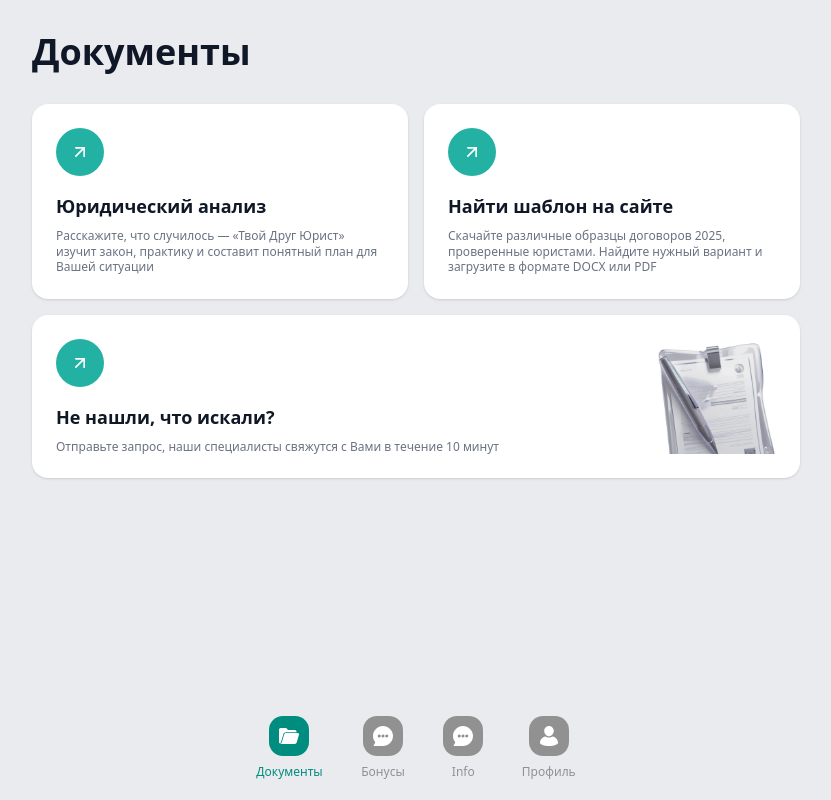
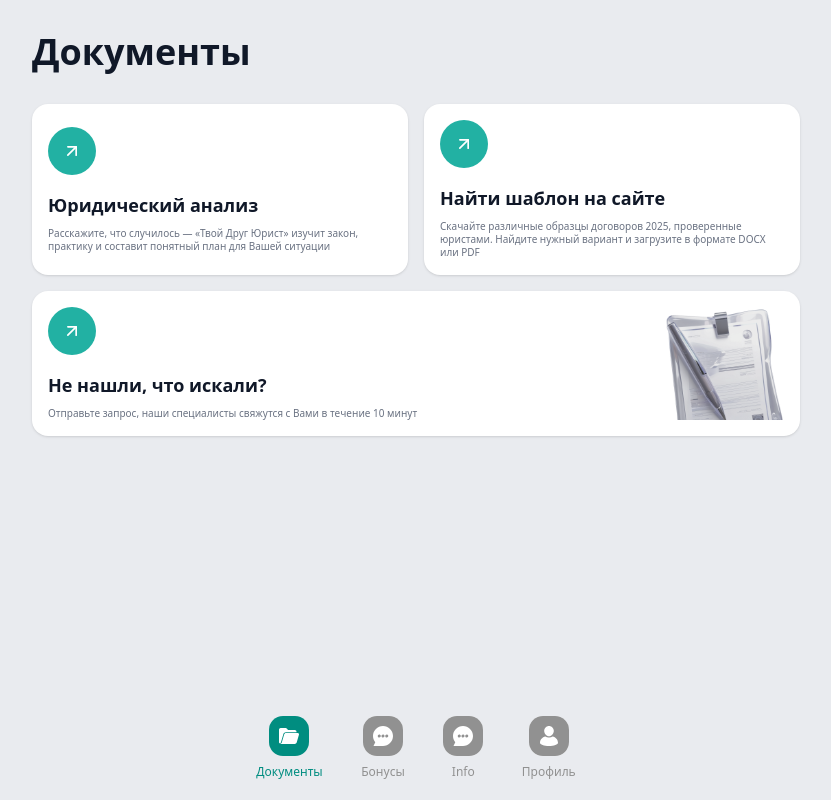
Before and after one commit to RaF75region/amulex-mini-app, a Next.js app: page /docs in a window 1280 px wide. Shown: the whole page, without its empty margins (224-1055 px from the left). Built offline with nearby package versions, Linux system fonts and the light colour scheme.

Commit message:
document done

```diff
--- a/src/entities/documents/ui/document-card.tsx
+++ b/src/entities/documents/ui/document-card.tsx
@@ -20,7 +20,7 @@ export const DocumentCard: React.FC<DocumentCardProps> = ({
     return (
         <button
             onClick={onClick}
-            className="group bg-white hover:bg-[#22B1A3] rounded-2xl p-6 shadow-sm hover:shadow-md transition-all duration-200 text-left w-full relative overflow-visible"
+            className="group bg-white hover:bg-[#22B1A3] rounded-2xl p-4 shadow-sm hover:shadow-md transition-all duration-200 text-left w-full relative overflow-visible"
         >
             <div className="flex items-end justify-between w-full relative">
                 <div className={cn("flex flex-col gap-4 flex-1", showIllustration && "max-w-[calc(100%-130px)]")}>
@@ -29,10 +29,10 @@ export const DocumentCard: React.FC<DocumentCardProps> = ({
                     </div>
 
                     <div>
-                        <h2 className="text-lg font-semibold text-gray-900 group-hover:text-white mb-2 transition-colors duration-200">
+                        <h3 className="text-lg font-semibold text-gray-900 group-hover:text-white mb-2 transition-colors duration-200">
                             {title}
-                        </h2>
-                        <p className="text-[12px] font-normal leading-[130%] text-gray-500 group-hover:text-white transition-colors duration-200">
+                        </h3>
+                        <p className="text-[10px] font-normal leading-[130%] text-gray-500 group-hover:text-white transition-colors duration-200">
                             {description}
                         </p>
                     </div>
```
Also changed, not shown: templates/Документы -_ Юридический анализ.png (added).
